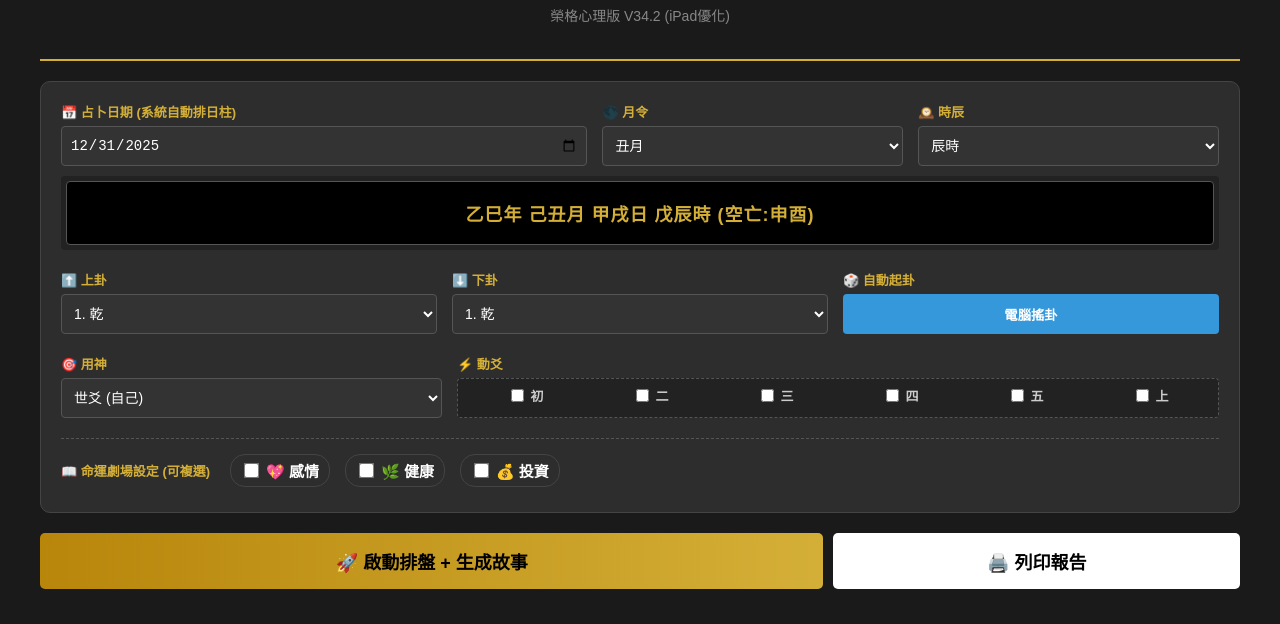
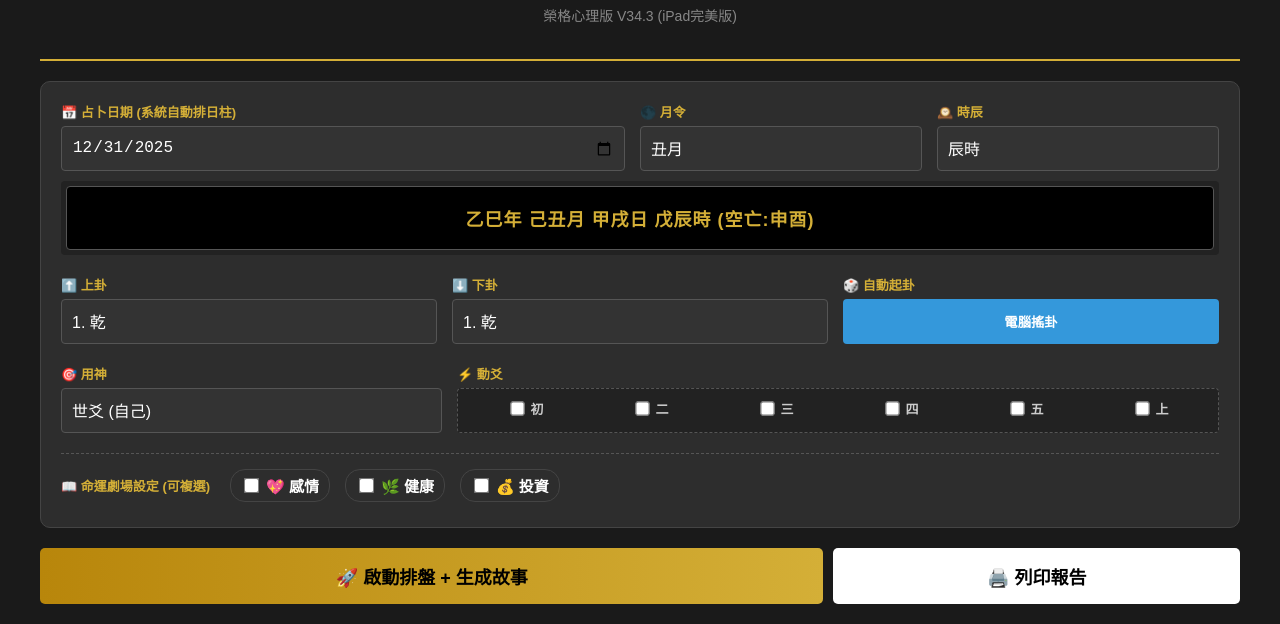
Before and after one commit to chin30182138/2026-01, a plain HTML site: page index.html in a window 1280 px wide. Shown: the part 225-849 px from the top of the page. Drawn offline with Linux system fonts and the light colour scheme.

Commit message:
Update index.html

```diff
--- a/index.html
+++ b/index.html
@@ -2,8 +2,8 @@
 <html lang="zh-TW">
 <head>
     <meta charset="UTF-8">
-    <meta name="viewport" content="width=device-width, initial-scale=1.0">
-    <title>仙人指路 - 榮格心理版 (V34.2 iPad優化)</title>
+    <meta name="viewport" content="width=device-width, initial-scale=1.0, maximum-scale=1.0, user-scalable=no">
+    <title>仙人指路 - 榮格心理版 (V34.3 iPad完美版)</title>
     <style>
         :root {
             --gold: #d4af37;
@@ -56,25 +56,21 @@
         .api-input, textarea.custom-prompt, input[type="text"] { width: 100%; background: #000; border: 1px solid #444; color: #0f0; border-radius: 4px; padding: 10px; box-sizing: border-box; margin-bottom: 10px; }
         input[type="color"] { -webkit-appearance: none; border: none; width: 50px; height: 30px; padding: 0; background: none; cursor: pointer; vertical-align: middle; }
 
-        /* Layout - V34.2 優化核心 */
+        /* Layout */
         .control-box {
             background: var(--panel); padding: 20px; border-radius: 10px; border: 1px solid var(--border); display: flex; flex-direction: column; gap: 20px;
         }
 
-        /* 電腦與平板 (iPad) 模式：橫向排列 */
-        /* 比例調整：日期佔多一點 (1.2)，月時佔少一點 (0.9) */
-        .row-time { display: grid; grid-template-columns: 1.4fr 0.8fr 0.8fr; gap: 15px; align-items: end; }
+        /* 🔥 V34.3 修正：給予日期欄位更大的權重 (2fr) */
+        .row-time { display: grid; grid-template-columns: 2fr 1fr 1fr; gap: 15px; align-items: end; }
         .row-hex { display: grid; grid-template-columns: 1fr 1fr 1fr; gap: 15px; align-items: end; }
         .row-target { display: grid; grid-template-columns: 1fr 2fr; gap: 15px; }
 
         /* 手機模式 (小於 600px) 才變成垂直堆疊 */
         @media screen and (max-width: 600px) {
             .row-time, .row-hex, .row-target {
-                grid-template-columns: 1fr !important; /* 強制單欄 */
-                gap: 10px;
-            }
-            select, input[type="date"] {
-                height: 45px; /* 手機上稍微高一點好點擊 */
+                grid-template-columns: 1fr !important;
+                gap: 15px;
             }
         }
 
@@ -100,14 +96,30 @@
         .chk-story-label input { accent-color: var(--gold); transform: scale(1.2); }
 
         label { color: var(--gold); font-size: 13px; font-weight: bold; display: block; margin-bottom: 5px; white-space: nowrap; }
-        select, input[type="date"] { width: 100%; padding: 8px; background: #333; border: 1px solid #555; color: #fff; border-radius: 4px; box-sizing: border-box; font-size: 14px; height: 40px; }
 
-        .btn-random { width: 100%; height: 40px; background: #3498db; border: none; font-weight: bold; cursor: pointer; color: #fff; border-radius: 4px; }
+        /* 🔥 V34.3 修正：強制統一下拉選單與日期輸入框的高度與樣式 */
+        select, input[type="date"] {
+            width: 100%;
+            height: 45px !important; /* 強制高度 */
+            padding: 0 10px; /* 統一內距 */
+            background: #333;
+            border: 1px solid #555;
+            color: #fff;
+            border-radius: 4px;
+            box-sizing: border-box;
+            font-size: 16px; /* 防止 iOS 自動放大 */
+            -webkit-appearance: none; /* 移除 iOS 預設的立體圓角樣式 */
+            appearance: none;
+            line-height: 45px; /* 垂直置中 */
+            display: block;
+        }
+
+        .btn-random { width: 100%; height: 45px; background: #3498db; border: none; font-weight: bold; cursor: pointer; color: #fff; border-radius: 4px; }
         .btn-random:hover { background: #2980b9; }
 
-        .moving-zone { background: #222; padding: 5px; border-radius: 4px; border: 1px dashed #555; display: flex; justify-content: space-around; align-items: center; height: 40px; box-sizing: border-box;}
+        .moving-zone { background: #222; padding: 0 5px; border-radius: 4px; border: 1px dashed #555; display: flex; justify-content: space-around; align-items: center; height: 45px; box-sizing: border-box;}
         .chk-label { cursor: pointer; display: flex; align-items: center; gap: 3px; color: #ccc; font-size: 13px; }
-        .chk-label input { accent-color: var(--gold); }
+        .chk-label input { accent-color: var(--gold); transform: scale(1.1); }
 
         .btn-group { display: flex; gap: 10px; margin-top: 20px; }
         .btn-run { flex: 2; padding: 15px; background: linear-gradient(to right, #b8860b, #d4af37); border: none; font-weight: bold; font-size: 18px; cursor: pointer; color: #000; border-radius: 5px; }
@@ -209,7 +221,7 @@
     <div class="header">
         <img src="logo.png" alt="Logo" class="logo-img" id="mainLogo">
         <h1>仙人指路神獸七十二型人格</h1>
-        <p>榮格心理版 V34.2 (iPad優化)</p>
+        <p>榮格心理版 V34.3 (iPad完美版)</p>
         <div class="settings-btn" onclick="toggleSettings()" title="設定">⚙️</div>
     </div>
 
@@ -607,6 +619,7 @@
             let isBroken = (l.b === clashesMap[monthZhi]);
             let isVoid = gKw.includes(l.b);
             if(isVoid) tags += `<span class="tag t-void">空</span>`;
+            if(isBroken) tags += `<span class="tag t-po">破</span>`;
             if(i+1 === shiPos) tags += `<span class="tag t-shi">世</span>`;
             if(i+1 === yingPos) tags += `<span class="tag t-ying">應</span>`;
 
```
